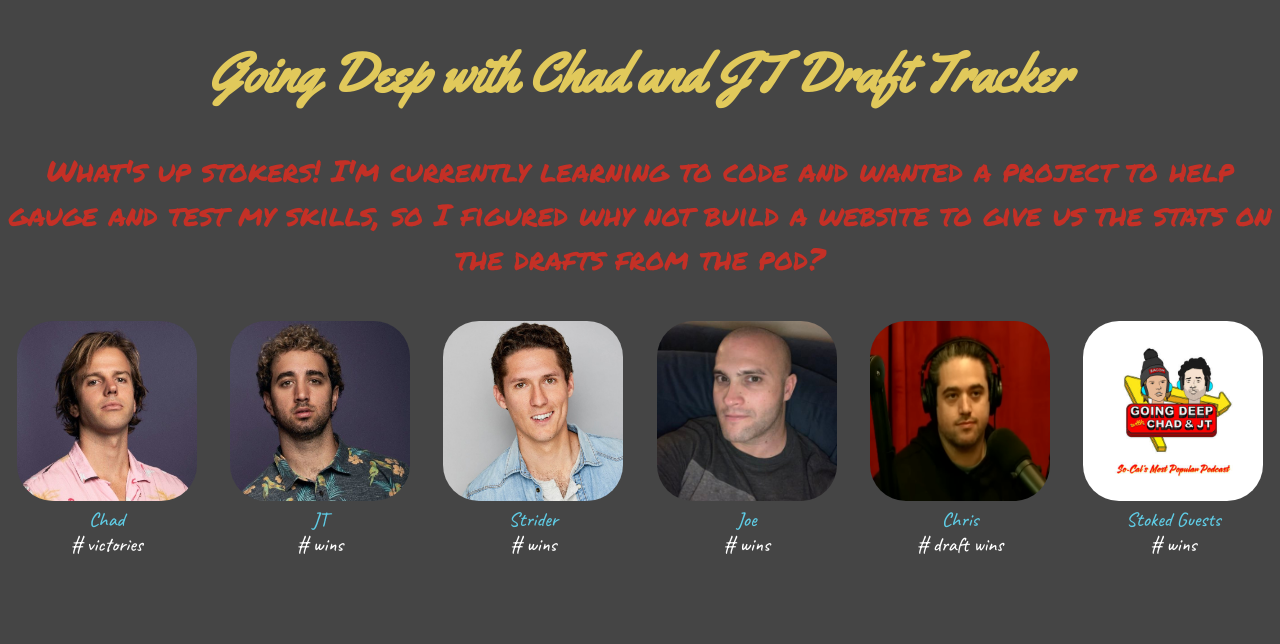
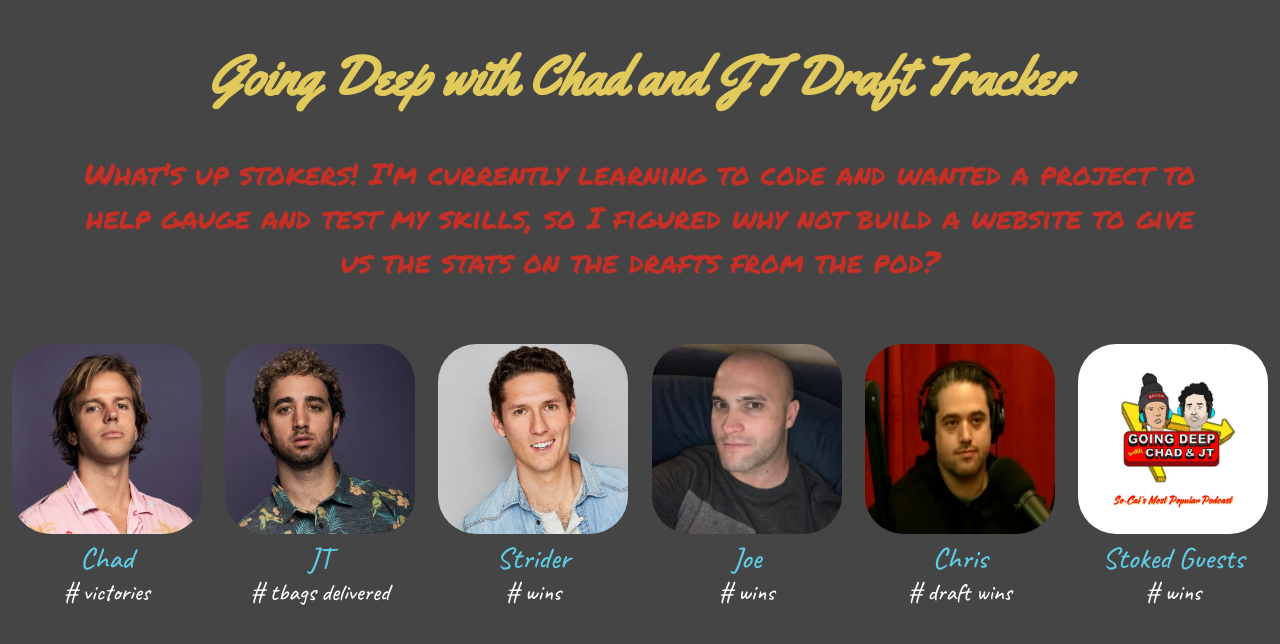
Before and after one commit to JulsSkogs/gddt, a plain HTML site: page index.html in a window 1280 px wide. Drawn offline with Linux system fonts and the light colour scheme.

Commit message:
adjust styling of profile photos and text

```diff
--- a/index.html
+++ b/index.html
@@ -27,7 +27,7 @@
       <div id="JT" class="ind-prof">
         <img src="images/jt.jpg" alt="JT Parr" class="prof-photo">
         <div class="name">JT</div>
-        <div class="wins"># wins</div>
+        <div class="wins"># tbags delivered</div>
       </div>
       <div id="Strider" class="ind-prof">
         <img src="images/strider.png" alt="Strider Wilson" class="prof-photo">
@@ -49,6 +49,9 @@
         <div class="name">Stoked Guests</div>
         <div class="wins"># wins</div>
       </div>
+      <div id="draft-history" class="table">
+        <div></div>
+      </div>
     </div>
     <!-- Script -->
     <script src="script.js"></script>
--- a/style.css
+++ b/style.css
@@ -29,35 +29,38 @@
   font-family: 'Yellowtail'  , cursive;
   color: #e1c95b;
   font-size: 55px;
+  margin-top: 40px;
 }
 
 #text-body {
   font-family: 'Permanent Marker' , cursive;
   color: #c43026;
   font-size: 30px;
+  margin: 30px 80px;
 }
 
 .prof-photo {
-  height: 180px;
-  width: 180px;
+  height: 190px;
+  width: 190px;
   border-radius: 20%;
 }
 
 .profs {
   display: flex;
   font-family: 'Caveat', cursive;
-  margin-top: 40px;
+  margin-top: 60px;
 }
 
 .ind-prof {
   flex: auto;
-  font-size: 20px;
 }
 
 .name {
+  font-size: 30px;
   color: #5fcce5
 }
 
 .wins {
+  font-size: 24px;
   color: white;
 }
```
